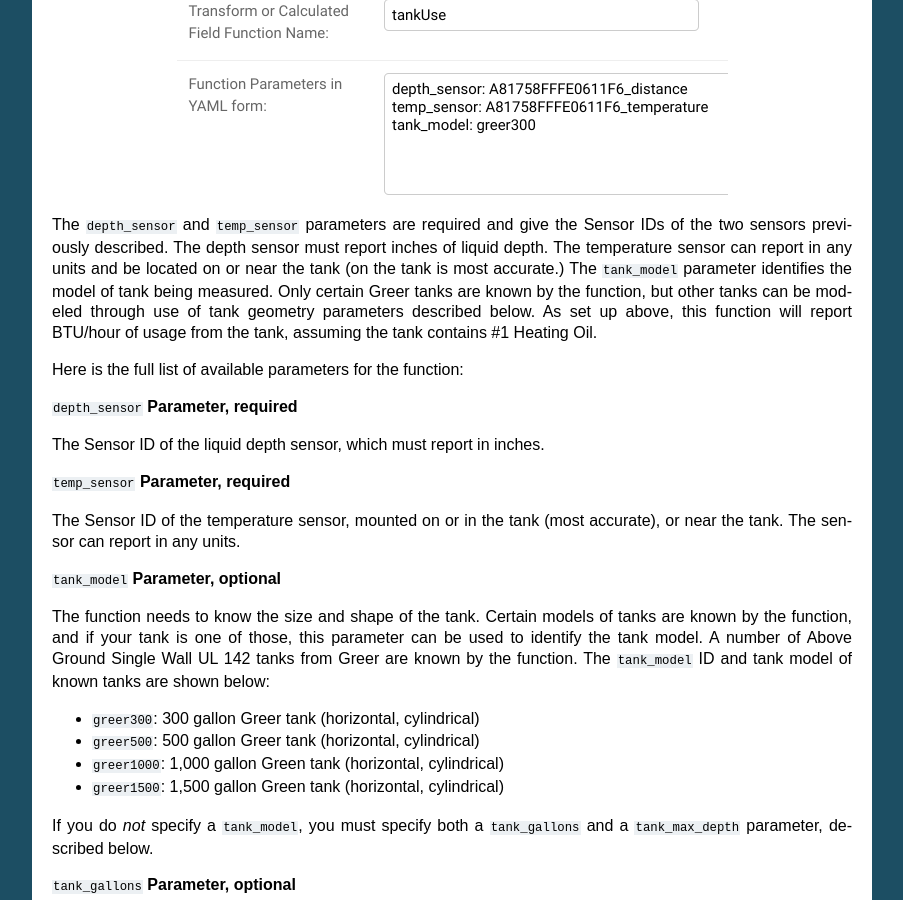
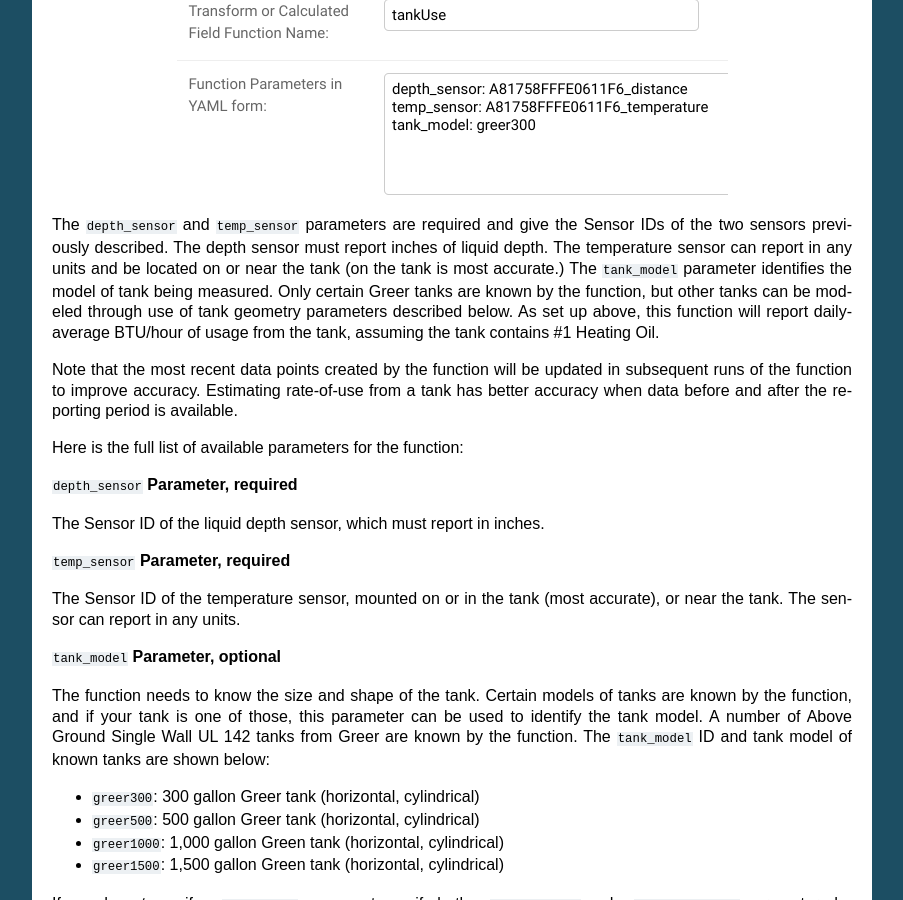
Before and after one commit to alanmitchell/bmon, a Sphinx documentation site: the page built from docs/source/calculated-fields.rst, in a window 1280 px wide and 900 px high, scrolled down 5976 px. Shown: the whole window, without its empty margins (198-1101 px from the left). Built offline with Sphinx 7.4.7, drawn with Linux system fonts in a browser that asks for light colours.

Commit message:
Improved docs of fuel use function.

```diff
--- a/docs/source/calculated-fields.rst
+++ b/docs/source/calculated-fields.rst
@@ -313,7 +313,11 @@ The temperature sensor can report in any units and be located on or near the tan
 is most accurate.)  The ``tank_model`` parameter identifies the model of tank being measured.
 Only certain Greer tanks are known by the function, but other tanks can be modeled through
 use of tank geometry parameters described below.  As set up above, this function will report
-BTU/hour of usage from the tank, assuming the tank contains #1 Heating Oil.
+daily-average BTU/hour of usage from the tank, assuming the tank contains #1 Heating Oil.
+
+Note that the most recent data points created by the function will be updated in subsequent
+runs of the function to improve accuracy.  Estimating rate-of-use from a tank has better
+accuracy when data before and after the reporting period is available.
 
 Here is the full list of available parameters for the function:
 
```
